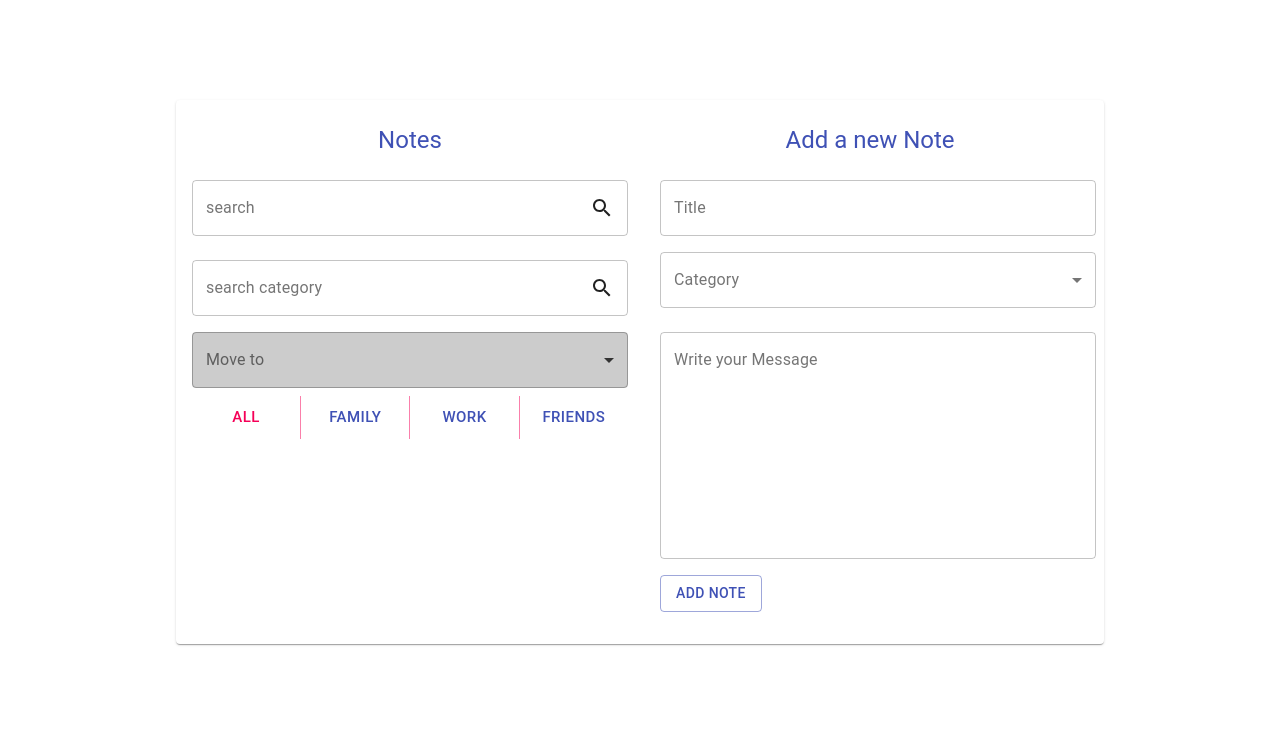
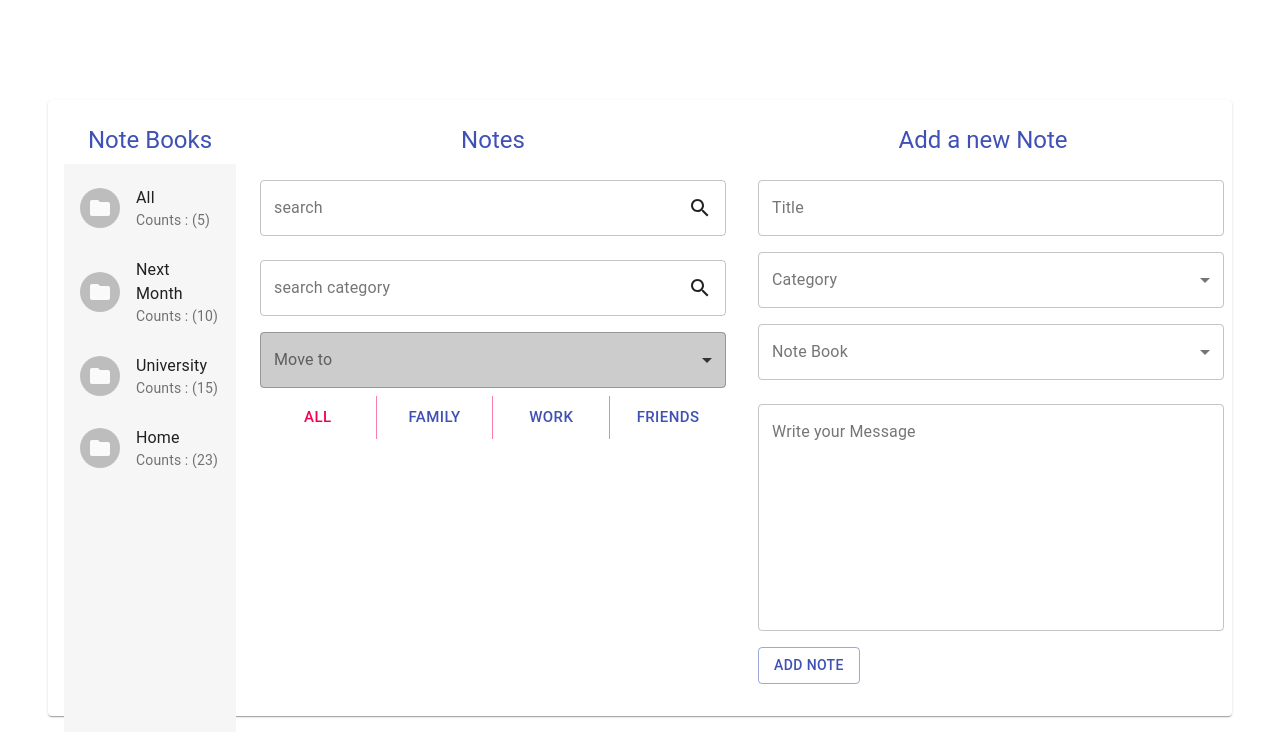
Before and after one commit to nimahkh/note_taking_app, a React (Create React App) app: page / in a window 1280 px wide. Shown: the top 756 px of the page. Built offline with nearby package versions, Linux system fonts and the light colour scheme.

Commit message:
add Note Books

```diff
--- a/src/components/CreateNote/index.js
+++ b/src/components/CreateNote/index.js
@@ -91,6 +91,22 @@ function CreateNote() {
             </Select>
         </FormControl>
 
+        <FormControl variant="outlined" className={classes.formControl}>
+            <InputLabel ref={inputLabel} htmlFor="outlined-category-native-simple">
+                Note Book
+            </InputLabel>
+            <Select native value={state.category} onChange={(e) => handleChange('category', e)} labelWidth={labelWidth}
+                    inputProps={{
+                        name: 'category',
+                        id: 'outlined-category-native-simple'
+                    }}>
+                <option value=""/>
+                <option value={"Next Month"}>Next Month</option>
+                <option value={"University"}>University</option>
+                <option value={"Home"}>Home</option>
+            </Select>
+        </FormControl>
+
         <TextField id="outlined-textarea" label="Write your Message" placeholder="Write your note" multiline
                    className={classes.textField} margin="normal" variant="outlined"
                    onChange={(e) => handleChange('message', e)} rows={10} fullWidth/>
--- a/src/components/MainComponent/index.js
+++ b/src/components/MainComponent/index.js
@@ -1,5 +1,6 @@
 import React from "react"
 import NotesList from "../NotesList"
+import NoteBooks from "../NoteBooks"
 import CreateNote from "../CreateNote"
 import Paper from '@material-ui/core/Paper';
 import Grid from '@material-ui/core/Grid';
@@ -51,10 +52,13 @@ function MainComponent() {
                     <React.Fragment>
                         <ModalBase/>
                         <ShowModal/>
-                        <Grid item xs={6}>
+                        <Grid item xs={2}>
+                            <NoteBooks/>
+                        </Grid>
+                        <Grid item xs={5}>
                             <NotesList/>
                         </Grid>
-                        <Grid item xs={6}>
+                        <Grid item xs={5}>
                             <CreateNote/>
                         </Grid>
                     </React.Fragment>
--- a/src/components/MainComponent/styles.js
+++ b/src/components/MainComponent/styles.js
@@ -3,7 +3,7 @@ import {makeStyles} from '@material-ui/core/styles';
 export const useStyles = makeStyles(theme => ({
     root: {
         padding: theme.spacing(3, 2),
-        width: '70%',
+        width: '90%',
         margin: '0 auto',
         marginTop: 100
     }
--- /dev/null
+++ b/src/components/NoteBooks/index.js
@@ -0,0 +1,79 @@
+import React, {useState} from "react";
+import Typography from '@material-ui/core/Typography';
+import {useStateValue} from '../../statemanagement'
+import {useListStyles as useStyles} from "./styles"
+import List from '@material-ui/core/List';
+import ListItem from '@material-ui/core/ListItem';
+import ListItemAvatar from '@material-ui/core/ListItemAvatar';
+import ListItemText from '@material-ui/core/ListItemText';
+import Avatar from '@material-ui/core/Avatar';
+import FolderIcon from '@material-ui/icons/Folder';
+
+function NoteBooks() {
+    const classes = useStyles();
+    const [
+        {
+            notes
+        }
+    ] = useStateValue();
+
+    return (<React.Fragment>
+        <Typography variant="h5" align="center" color="primary" gutterBottom noWrap>Note Books</Typography>
+
+      <div className={classes.noteBooksContainer}>
+        <div className={classes.demo}>
+            <List dense={false}>
+                <ListItem>
+                  <ListItemAvatar>
+                    <Avatar>
+                      <FolderIcon />
+                    </Avatar>
+                  </ListItemAvatar>
+                  <ListItemText
+                    primary="All"
+                    secondary={'Counts : (5)'}
+                  />
+                </ListItem>
+
+                <ListItem>
+                  <ListItemAvatar>
+                    <Avatar>
+                      <FolderIcon />
+                    </Avatar>
+                  </ListItemAvatar>
+                  <ListItemText
+                    primary="Next Month"
+                    secondary={'Counts : (10)'}
+                  />
+                </ListItem>
+
+                <ListItem>
+                  <ListItemAvatar>
+                    <Avatar>
+                      <FolderIcon />
+                    </Avatar>
+                  </ListItemAvatar>
+                  <ListItemText
+                    primary="University"
+                    secondary={'Counts : (15)'}
+                  />
+                </ListItem>
+
+                <ListItem>
+                  <ListItemAvatar>
+                    <Avatar>
+                      <FolderIcon />
+                    </Avatar>
+                  </ListItemAvatar>
+                  <ListItemText
+                    primary="Home"
+                    secondary={'Counts : (23)'}
+                  />
+                </ListItem>
+            </List>
+          </div>
+      </div>
+    </React.Fragment>)
+}
+
+export default NoteBooks
--- /dev/null
+++ b/src/components/NoteBooks/styles.js
@@ -0,0 +1,8 @@
+import {makeStyles} from '@material-ui/core/styles';
+
+export const useListStyles = makeStyles(theme => ({
+    noteBooksContainer:{
+      backgroundColor:'#f6f6f6',
+      minHeight:'100%'
+    }
+}));
```
